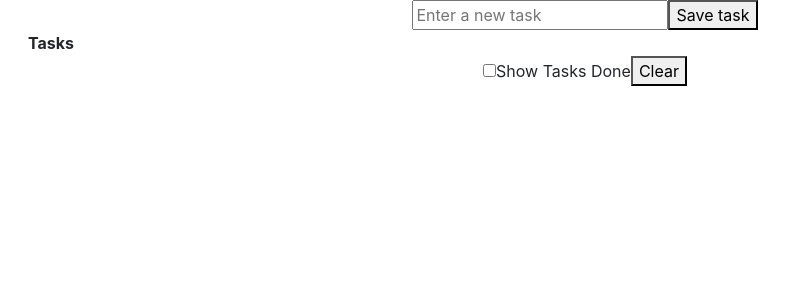
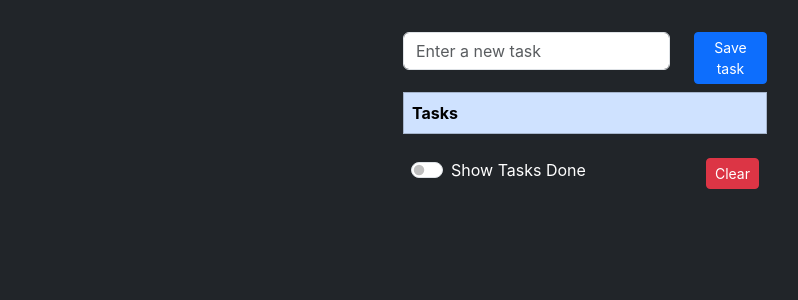
Before and after one commit to BrayanGuerreroXD/react-taskapp-localstorage, a React (Create React App) app: page / in a window 1280 px wide. Shown: the top 300 px of the page, without its empty margins (55-853 px from the left). Built offline with nearby package versions, Linux system fonts and the light colour scheme.

Commit message:
Add styles to all components

```diff
--- a/src/App.js
+++ b/src/App.js
@@ -3,6 +3,7 @@ import "./App.css";
 import { TaskCreator } from "./components/TaskCreator";
 import { TaskTable } from "./components/TaskTable";
 import { VisibilityControl } from "./components/VisibilityControl";
+import { Container } from "./components/Container";
 
 function App() {
   const [tasksItems, setTasksItems] = useState([]);
@@ -39,8 +40,8 @@ function App() {
   }, [tasksItems]);
 
   return (
-    <div className="App">
-      <div className="container">
+    <main className="bg-dark vh-100 text-white">
+      <Container>
         <TaskCreator createNewTask={createNewTask} />
         <TaskTable tasks={tasksItems} toggleTask={toggleTask} />
         <VisibilityControl
@@ -56,8 +57,8 @@ function App() {
             showCompleted={showCompleted}
           />
         )}
-      </div>
-    </div>
+      </Container>
+    </main>
   );
 }
 
--- /dev/null
+++ b/src/components/Container.jsx
@@ -0,0 +1,7 @@
+export const Container = ({ children }) => {
+  return (
+    <div className="container p-4 ">
+      <div className="col-md-4 offset-md-4">{children}</div>
+    </div>
+  );
+};
--- a/src/components/TaskCreator.jsx
+++ b/src/components/TaskCreator.jsx
@@ -1,22 +1,27 @@
 import { useState } from "react";
 
-export const TaskCreator = ({createNewTask}) => {
-  const [newTaskName, setNewTaskName] = useState('');
+export const TaskCreator = ({ createNewTask }) => {
+  const [newTaskName, setNewTaskName] = useState("");
 
   const handleSubmit = (e) => {
     e.preventDefault();
-    createNewTask(newTaskName)
+    createNewTask(newTaskName);
     setNewTaskName("");
   };
 
   return (
-    <form onSubmit={handleSubmit}>
-      <input
-        type="text"
-        placeholder="Enter a new task"
-        onChange={(e) => setNewTaskName(e.target.value)}
-      />
-      <button>Save task</button>
+    <form onSubmit={handleSubmit} className="my-2 row">
+      <div className="col-9">
+        <input
+          type="text"
+          placeholder="Enter a new task"
+          onChange={(e) => setNewTaskName(e.target.value)}
+          className="form-control"
+        />
+      </div>
+      <div className="col-3">
+        <button className="btn btn-primary btn-sm">Save task</button>
+      </div>
     </form>
   );
 };
--- a/src/components/TaskRow.jsx
+++ b/src/components/TaskRow.jsx
@@ -1,7 +1,7 @@
 export const TaskRow = ({task, toggleTask}) => {
   return (
     <tr>
-      <td>
+      <td className="d-flex justify-content-between">
         {task.name}
         <input
           type="checkbox"
--- a/src/components/TaskTable.jsx
+++ b/src/components/TaskTable.jsx
@@ -10,9 +10,9 @@ export const TaskTable = ({ tasks, toggleTask, showCompleted = false }) => {
   };
 
   return (
-    <table>
+    <table className="table table-dark table-striped table-bordered border-secundary">
       <thead>
-        <tr>
+        <tr className="table-primary">
           <th>Tasks</th>
         </tr>
       </thead>
--- a/src/components/VisibilityControl.jsx
+++ b/src/components/VisibilityControl.jsx
@@ -1,20 +1,29 @@
-export const VisibilityControl = ({ isChecked, setShowCompleted, cleanTasks }) => {
+export const VisibilityControl = ({
+  isChecked,
+  setShowCompleted,
+  cleanTasks,
+}) => {
   const handleDelete = () => {
-    if (window.confirm('Are you sure to want to delete it?')) {
-        cleanTasks()
+    if (window.confirm("Are you sure to want to delete it?")) {
+      cleanTasks();
     }
   };
 
   return (
-    <div>
+    <div className="d-flex justify-content-between bg-secundary text-white text-center p-2 border-secundary">
+      <div className="form-check form-switch">
         <input
+          className="form-check-input"
           type="checkbox"
           checked={isChecked}
           onChange={(e) => setShowCompleted(e.target.checked)}
         />
         <label>Show Tasks Done</label>
+      </div>
 
-      <button onClick={handleDelete}>Clear</button>
+      <button onClick={handleDelete} className="btn btn-danger btn-sm">
+        Clear
+      </button>
     </div>
   );
 };
```
Lines whose indentation alone changed are shown as unchanged.
